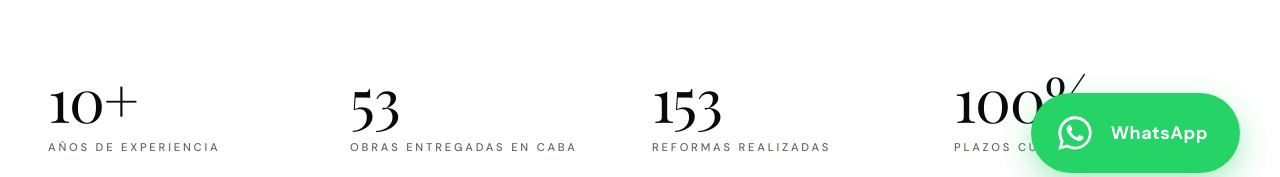
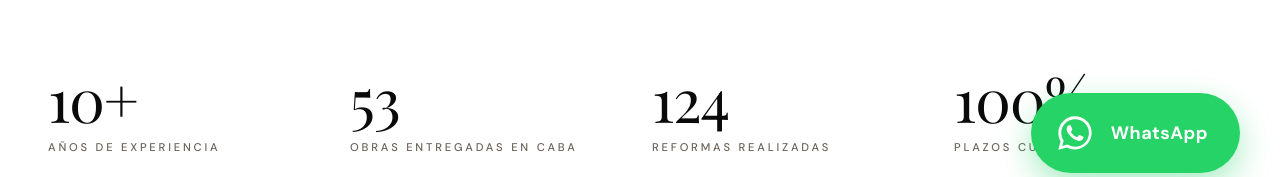
Before and after one commit to nicocasti959595/bgr-estudio-arquitectura, a Next.js app: page /estudio in a window 1280 px wide. Shown: the part 587-764 px from the top of the page. Built offline with nearby package versions, Linux system fonts and the light colour scheme.

Commit message:
Stats: reformas 124

```diff
--- a/app/estudio/page.tsx
+++ b/app/estudio/page.tsx
@@ -9,7 +9,7 @@ export const metadata: Metadata = {
 const cifras = [
   { numero: "10+", rotulo: "Años de experiencia" },
   { numero: "53", rotulo: "Obras entregadas en CABA" },
-  { numero: "153", rotulo: "Reformas realizadas" },
+  { numero: "124", rotulo: "Reformas realizadas" },
   { numero: "100%", rotulo: "Plazos cumplidos" },
 ];
 
--- a/app/page.tsx
+++ b/app/page.tsx
@@ -5,7 +5,7 @@ import { getProyectosDestacados, getServicios } from "@/lib/datos";
 const datosClave = [
   { numero: "10+", rotulo: "Años de experiencia" },
   { numero: "53", rotulo: "Obras entregadas en CABA" },
-  { numero: "153", rotulo: "Reformas realizadas" },
+  { numero: "124", rotulo: "Reformas realizadas" },
   { numero: "100%", rotulo: "Plazos cumplidos" },
 ];
 
```
